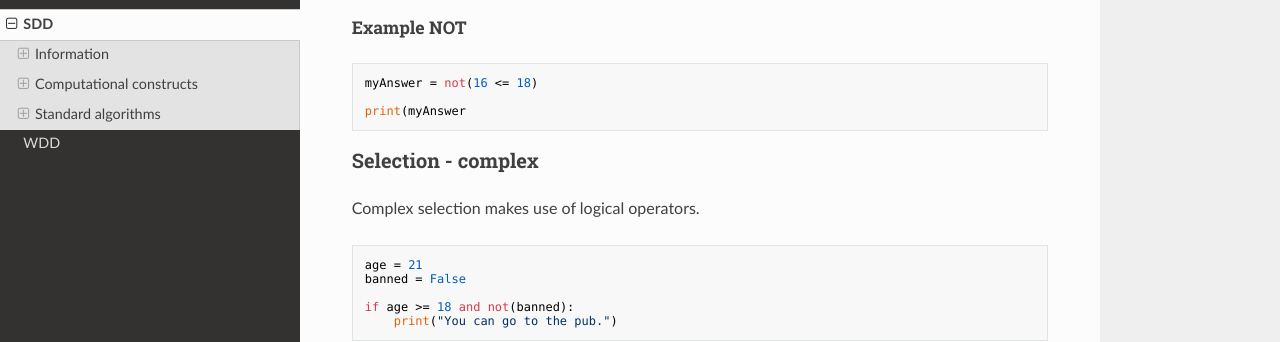
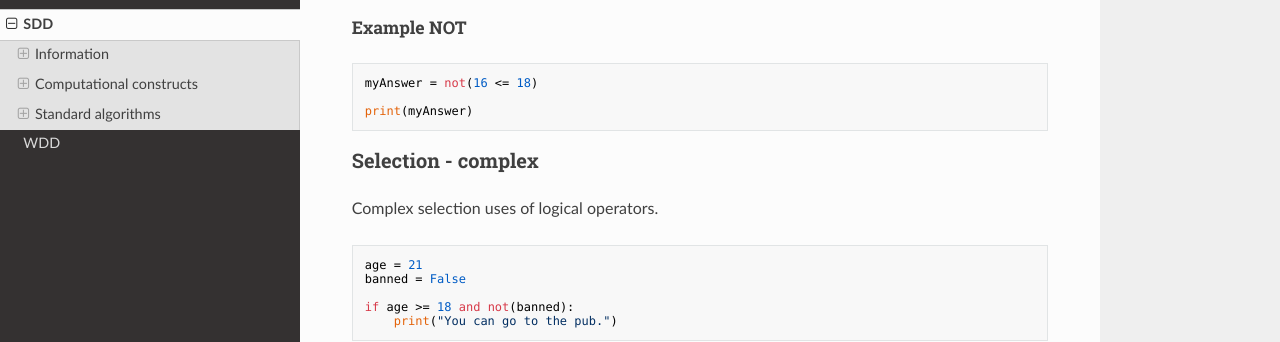
Before and after one commit to MrFriendCS/N5-CS, an MkDocs documentation site: the page built from docs/N5-CS-SDD.md, in a window 1280 px wide and 900 px high, scrolled down 6686 px. Shown: the part 156-498 px from the top of the window. Built offline with MkDocs 1.6.1, drawn with Linux system fonts in a browser that asks for light colours; nearby versions of some CDN libraries.

Commit message:
docs/N5-CS-SDD.md updated from https://stackedit.io/

````diff
--- a/docs/N5-CS-SDD.md
+++ b/docs/N5-CS-SDD.md
@@ -348,12 +348,12 @@ Reverses the result of the comparison.
 ``` python
 myAnswer = not(16 <= 18)
 
-print(myAnswer
+print(myAnswer)
 ```
 
 ### Selection - complex
 
-Complex selection makes use of logical operators.
+Complex selection uses of logical operators.
 
 ``` python
 age = 21
````
Also changed, not shown: other parts of docs/N5-CS-SDD.md (+1 -1 lines).
